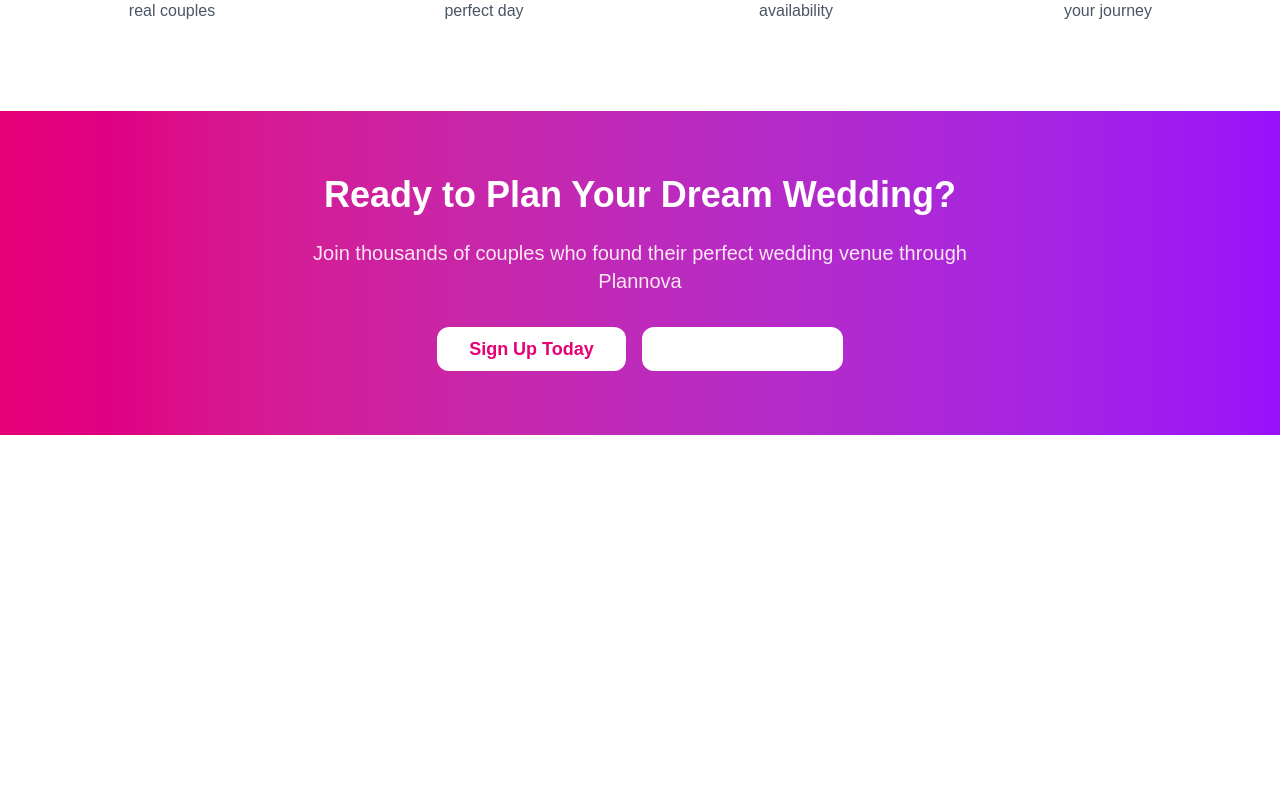
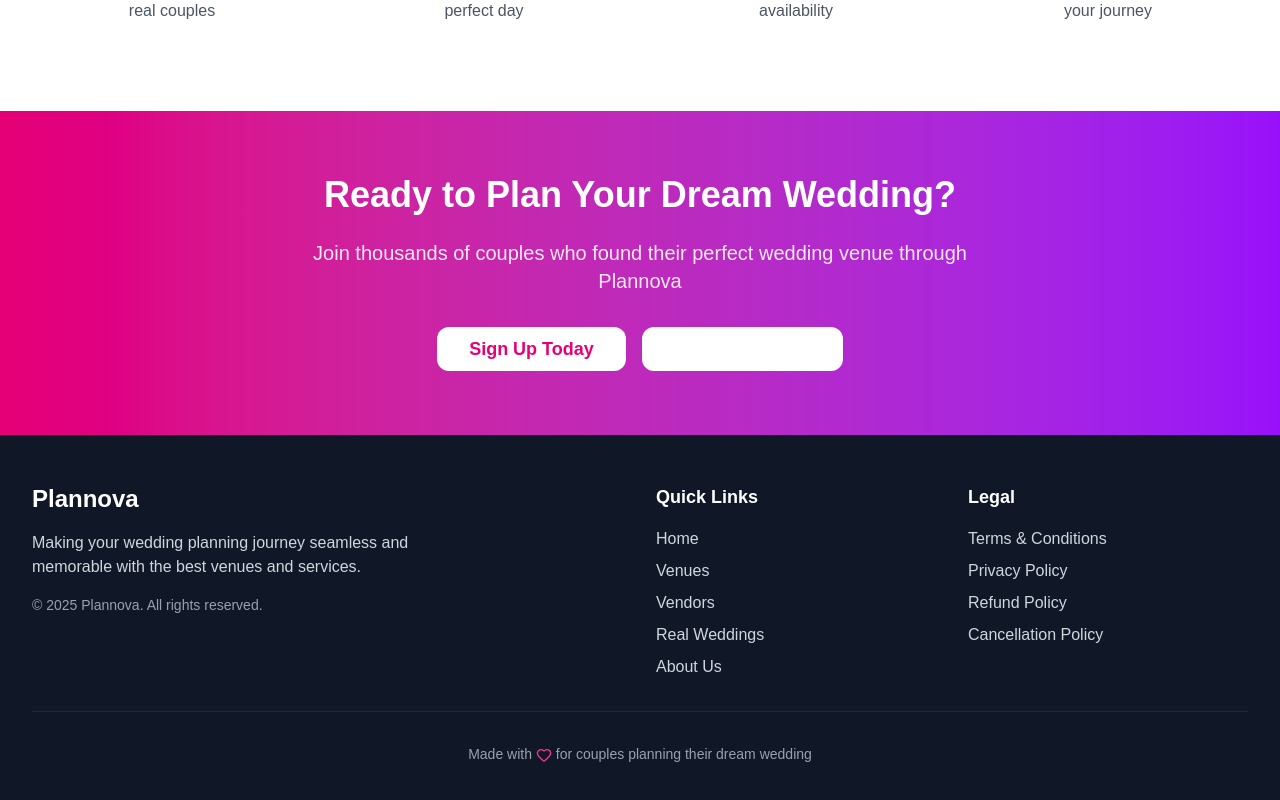
Before and after one commit to Agamya-Samuel/plannova-project, a Next.js app in the folder client/: page / in a window 1280 px wide. Shown: the part 1570-2370 px from the top of the page. Before the commit the page ends 2005 px from the top, so only its background shows below. Built offline with nearby package versions, Linux system fonts and the light colour scheme; no server answers.

Commit message:
feat(layout): add Footer component to main layout
- Import Footer component into the layout file
- Wrap children with main tag for semantic structure
- Render Footer component below main content
- Keep Toaster component outside main and footer to display notifications correctly

```diff
--- a/client/src/app/layout.tsx
+++ b/client/src/app/layout.tsx
@@ -3,6 +3,7 @@
 import "./globals.css";
 import { AuthProvider } from "../contexts/AuthContext";
 import Navbar from "../components/layout/Navbar";
+import Footer from "../components/layout/Footer";
 import { Toaster } from "../components/ui/sonner";
 
 const geistSans = Geist({
@@ -32,7 +33,8 @@
       >
         <AuthProvider>
           <Navbar />
-          {children}
+          <main>{children}</main>
+          <Footer />
           <Toaster />
         </AuthProvider>
       </body>
```
